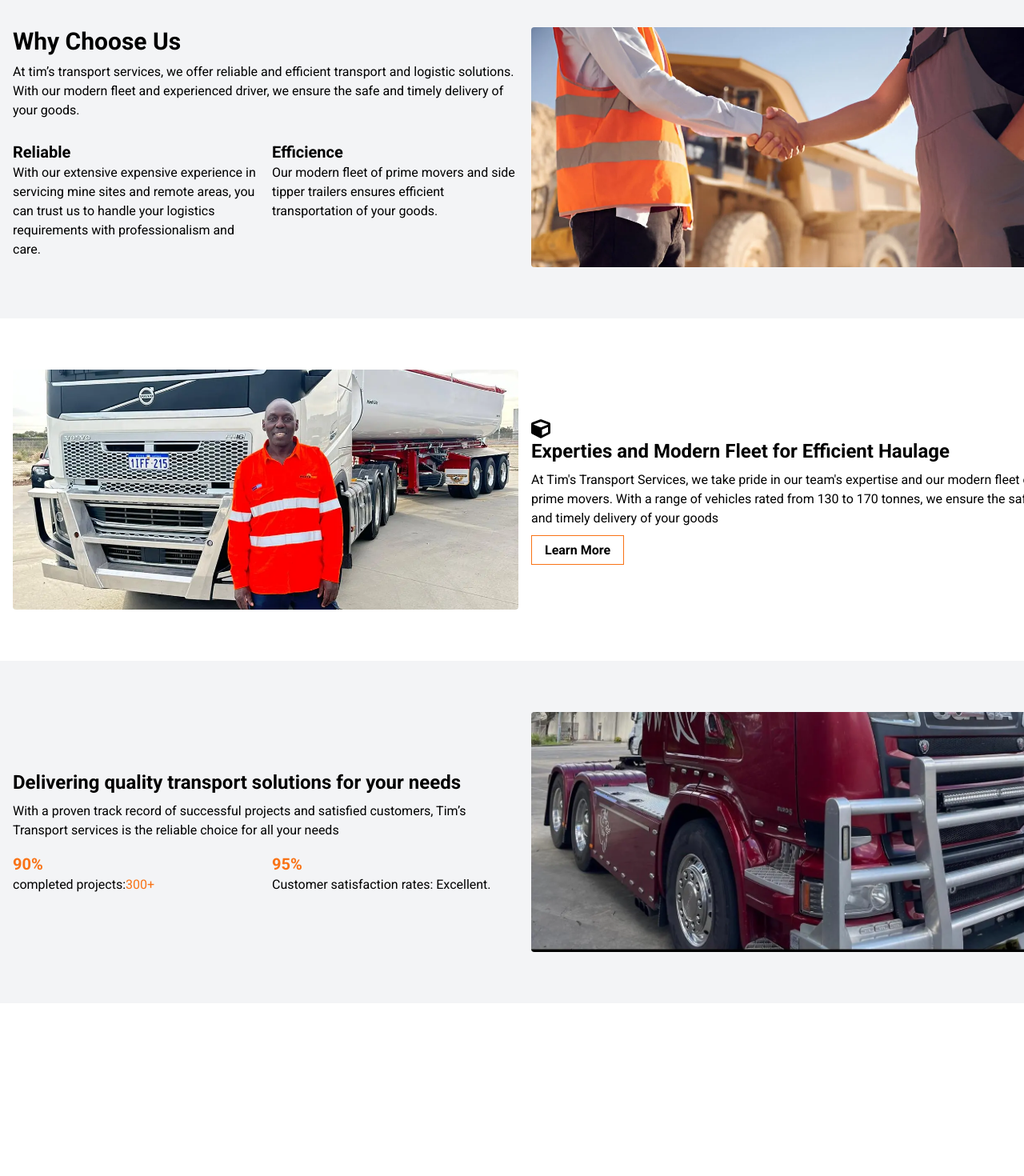
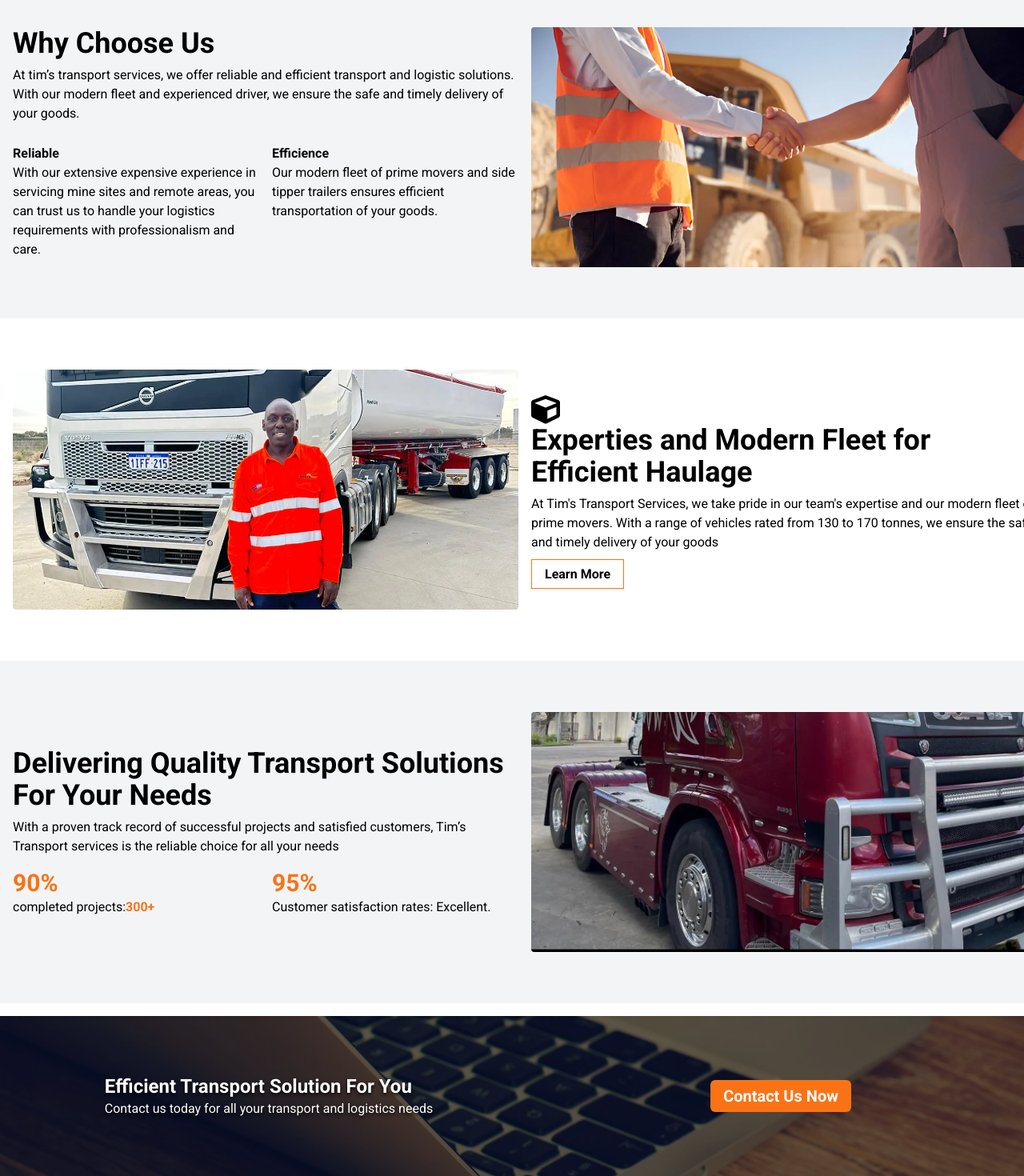
Before and after one commit to saretoduncan/tims-transport-services, a React (Vite) app: page / in a window 1280 px wide. Shown: the part 1262-2732 px from the top of the page at 80% size. Before the commit the page ends 2516 px from the top, so only its background shows below. Built offline with nearby package versions, Linux system fonts and the light colour scheme.

Commit message:
complete call to action section

```diff
--- a/src/App.tsx
+++ b/src/App.tsx
@@ -22,13 +22,18 @@ function App() {
     window.addEventListener("scroll", () => {
       window.scrollY > 100 ? setNavFull(() => true) : setNavFull(() => false);
     });
-  });
+  }, []);
   return (
     <>
       <BrowserRouter>
         <div className="relative grid min-h-[100vh]">
+          <div>
             <nav
-            className={`md:bg-transparent ${isNavFull?'md:bg-gray-100 md:top-0':'md:bg-transparent md:top-4'} md:transition-all duration-300 ease-in-out bg-gray-100 md:h-[10vh] h-[8vh] flex items-center fixed w-full top-0 z-[100]`}
+              className={`${
+                isNavFull
+                  ? "md:bg-gray-100 md:top-0"
+                  : "md:bg-transparent md:top-4"
+              } md:transition-all duration-300 ease-in-out bg-gray-100 md:h-[10vh] h-[8vh] flex items-center fixed w-full top-0 z-[100]`}
             >
               <div className=" rounded w-full md:w-[85vw] mx-auto bg-gray-100 px-2 2xl:container 2xl:mx-auto">
                 <Navbar handleSidebarOpenClick={handleSidebarOpen} />
@@ -48,6 +53,7 @@ function App() {
               <AppRoute />
             </section>
           </div>
+        </div>
       </BrowserRouter>
     </>
   );
--- /dev/null
+++ b/src/components/homePageComponent/CallToAction.tsx
@@ -0,0 +1,35 @@
+import business_call from "../../assets/business_call.webp";
+import PrimaryLink from "../buttons/PrimaryLink";
+import { navLinkData } from "../navigation/NavLinkData";
+const CallToAction = () => {
+  return (
+    <div
+      className="w-full h-[200px] bg-cover bg-bottom"
+      style={{
+        backgroundImage: "url(" + "'" + business_call + "'" + ")",
+      }}
+    >
+      <div className="size-full bg-[#00000090] grid p-4 xl:px-0  ">
+        <div className="grid md:grid-cols-2 items-center xl:w-[1280px] xl:mx-auto">
+          <div className="md:justify-self-center">
+            <h5 className="text-white text-2xl  font-bold capitalize text-shadow shadow-black ">
+              Efficient transport solution for you
+            </h5>
+            <p className="text-white text-shadow shadow-black">
+              Contact us today for all your transport and logistics needs
+            </p>
+          </div>
+          <div className="md:justify-self-center">
+            <PrimaryLink
+              linkName={"Contact Us Now"}
+              className={"text-white bg-orange-500 rounded md:text-xl "}
+              linkTo={navLinkData.contactsPage.to}
+            />
+          </div>
+        </div>
+      </div>
+    </div>
+  );
+};
+
+export default CallToAction;
--- a/src/components/homePageComponent/WhyChooseUs.tsx
+++ b/src/components/homePageComponent/WhyChooseUs.tsx
@@ -1,6 +1,6 @@
 import workWithImg from "../../assets/why_choose_us.webp";
 import managerTruck from "../../assets/managertrack.webp";
-import scaniaTruck from "../../assets/scania.webp"
+import scaniaTruck from "../../assets/scania.webp";
 import { FaCube } from "react-icons/fa";
 import PrimaryLink from "../buttons/PrimaryLink";
 import { navLinkData } from "../navigation/NavLinkData";
@@ -12,7 +12,9 @@ const WhyChooseUs = () => {
           <div className="grid  space-y-4">
             <section className="space-y-2">
               <section>
-                <h4 className="text-3xl font-bold ">Why Choose Us</h4>
+                <h4 className="text-3xl font-bold xl:text-4xl">
+                  Why Choose Us
+                </h4>
               </section>
               <section>
                 <p>
@@ -26,7 +28,7 @@ const WhyChooseUs = () => {
 
             <section className="grid space-y-4 xl:grid-cols-2 xl:space-y-0 xl:gap-4">
               <section>
-                <h6 className="text-xl font-bold">Reliable</h6>
+                <h6 className=" font-bold">Reliable</h6>
                 <p>
                   With our extensive expensive experience in servicing mine
                   sites and remote areas, you can trust us to handle your
@@ -34,7 +36,7 @@ const WhyChooseUs = () => {
                 </p>
               </section>
               <section>
-                <h6 className="text-xl font-bold">Efficience</h6>
+                <h6 className="font-bold">Efficience</h6>
                 <p>
                   Our modern fleet of prime movers and side tipper trailers
                   ensures efficient transportation of your goods.
@@ -61,7 +63,7 @@ const WhyChooseUs = () => {
           <div className="grid  space-y-4 md:self-center">
             <section className="space-y-2">
               <section>
-                <h4 className="text-2xl font-bold ">
+                <h4 className="text-2xl font-bold xl:text-4xl ">
                   <span>
                     <FaCube />
                   </span>
@@ -92,7 +94,7 @@ const WhyChooseUs = () => {
           <div className="grid  space-y-4 md:self-center">
             <section className="space-y-2">
               <section>
-                <h4 className="text-2xl font-bold ">
+                <h4 className="text-2xl font-bold capitalize xl:text-4xl">
                   Delivering quality transport solutions for your needs
                 </h4>
               </section>
@@ -106,14 +108,14 @@ const WhyChooseUs = () => {
             </section>
             <section className="grid space-y-4 md:grid-cols-2 md:space-y-0 md:gap-2 xl:gap-4">
               <section>
-                <h6 className="text-xl font-bold text-orange-500">90%</h6>
+                <h6 className="text-3xl font-bold text-orange-500">90%</h6>
                 <p>
                   completed projects:
-                  <span className="text-orange-500">300+</span>
+                  <span className="text-orange-500 font-bold">300+</span>
                 </p>
               </section>
               <section>
-                <h6 className="text-xl font-bold text-orange-500">95%</h6>
+                <h6 className="text-3xl font-bold text-orange-500">95%</h6>
                 <p>Customer satisfaction rates: Excellent.</p>
               </section>
             </section>
--- a/src/pages/HomePage.tsx
+++ b/src/pages/HomePage.tsx
@@ -1,3 +1,4 @@
+import CallToAction from "../components/homePageComponent/CallToAction";
 import Courousel from "../components/homePageComponent/Courousel";
 import FeaturesSection from "../components/homePageComponent/FeaturesSection";
 import WhyChooseUs from "../components/homePageComponent/WhyChooseUs";
@@ -15,6 +16,9 @@ function HomePage() {
         <section>
           <WhyChooseUs/>
         </section>
+        <section>
+          <CallToAction/>
+        </section>
       </div>
     </>
   );
```
Also changed, not shown: src/assets/business_call.webp (added). Lines whose indentation alone changed are shown as unchanged.
